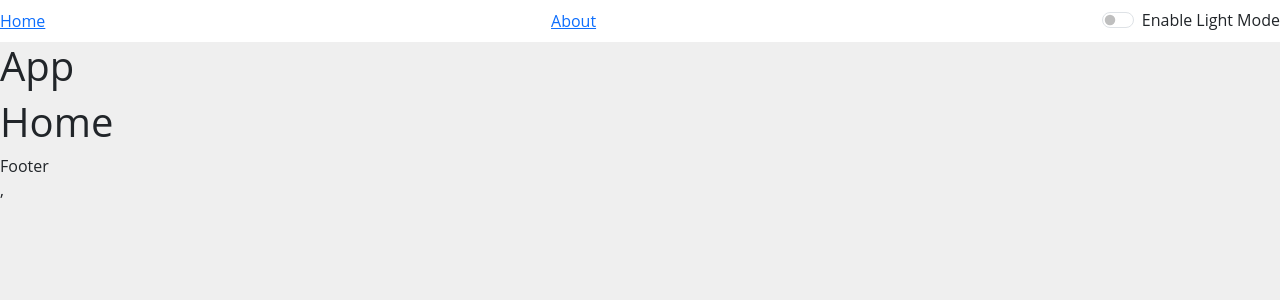
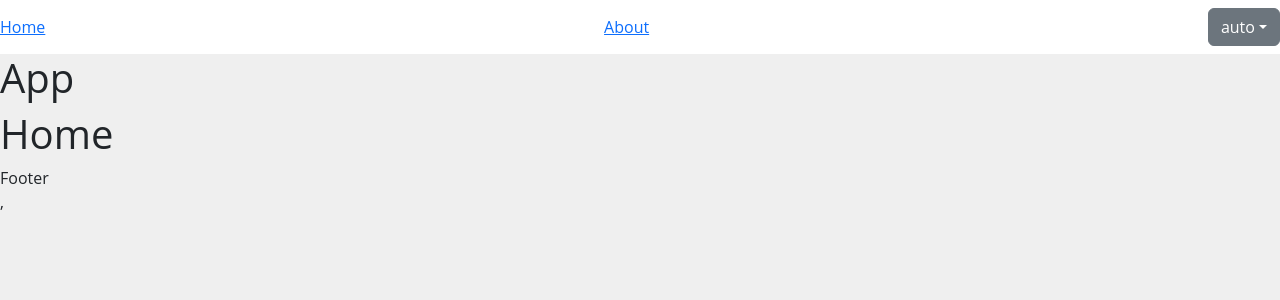
Before and after one commit to wilknisoliveira/system-template-web, a React (Vite) app: page / in a window 1280 px wide. Shown: the top 300 px of the page. Built offline with nearby package versions, Linux system fonts and the light colour scheme.

Commit message:
style(toggle-theme): dropdown color theme

```diff
--- a/src/components/theme-toggle/ThemeToggle.tsx
+++ b/src/components/theme-toggle/ThemeToggle.tsx
@@ -1,4 +1,6 @@
 import { useEffect, useState, type ChangeEvent } from "react";
+import Dropdown from "react-bootstrap/Dropdown";
+import DropdownButton from "react-bootstrap/DropdownButton";
 
 const ThemeToggle = () => {
   const getStoredTheme = () => localStorage.getItem("theme");
@@ -36,20 +38,15 @@ const ThemeToggle = () => {
   };
 
   return (
-    <div className="form-check form-switch">
-      <input
-        className="form-check-input"
-        type="checkbox"
-        role="switch"
-        id="switchCheckDefault"
-        onChange={toggleTheme}
-        style={{ cursor: "pointer" }}
-        checked={theme === "dark"}
-      />
-      <label className="form-check-label" htmlFor="switchCheckDefault">
-        {theme === "light" ? "Enable Dark Mode" : "Enable Light Mode"}
-      </label>
-    </div>
+    <DropdownButton
+      id="dropdown-basic-button"
+      variant="secondary"
+      title={`${theme}`}
+    >
+      <Dropdown.Item onClick={() => setTheme("auto")}>auto</Dropdown.Item>
+      <Dropdown.Item onClick={() => setTheme("light")}>light</Dropdown.Item>
+      <Dropdown.Item onClick={() => setTheme("dark")}>dark</Dropdown.Item>
+    </DropdownButton>
   );
 };
 
```
